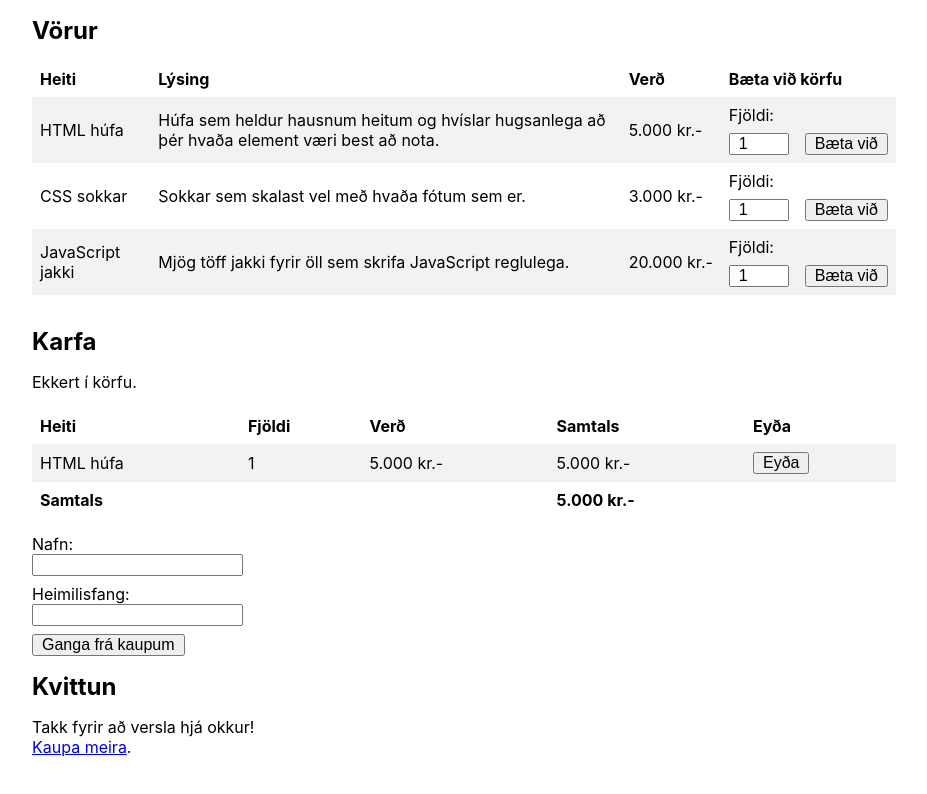
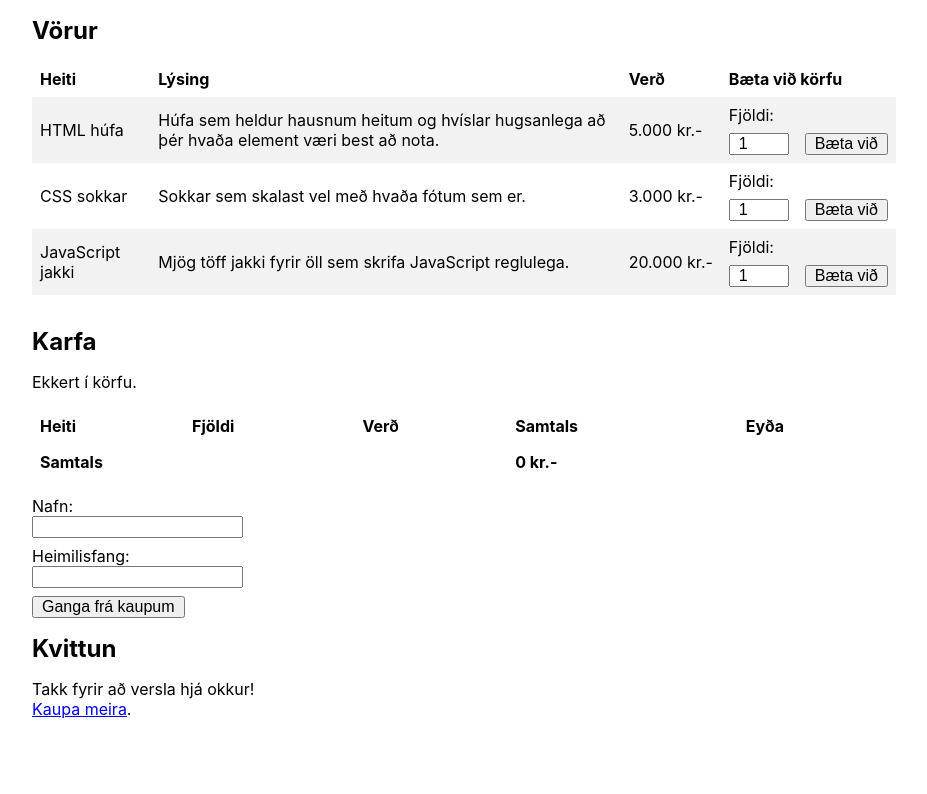
Before and after one commit to SysMac5/verkefni8, a website with bundled scripts: page index.html in a window 1280 px wide. Shown: the whole page, without its empty margins (176-1103 px from the left). Built offline with nearby package versions, Linux system fonts and the light colour scheme.

Commit message:
taka út html

```diff
--- a/index.html
+++ b/index.html
@@ -78,22 +78,12 @@
           </tr>
         </thead>
         <tbody class="cart-content">
-          <tr data-cart-product-id="1">
-            <td class="title">HTML húfa</td>
-            <td class="quantity">1</td>
-            <td class="price"><span class="price">5.000 kr.-</span></td>
-            <td class="total"><span class="price">5.000 kr.-</span></td>
-            <td>
-              <form class="remove" method="post">
-                <button>Eyða</button>
-              </form>
-            </td>
-          </tr>
+
         </tbody>
         <tfoot>
           <tr>
             <td colspan="3">Samtals</td>
-            <td><span class="price cart-total">5.000 kr.-</span></td>
+            <td><span class="price cart-total">0 kr.-</span></td>
             <td></td>
           </tr>
         </tfoot>
```
